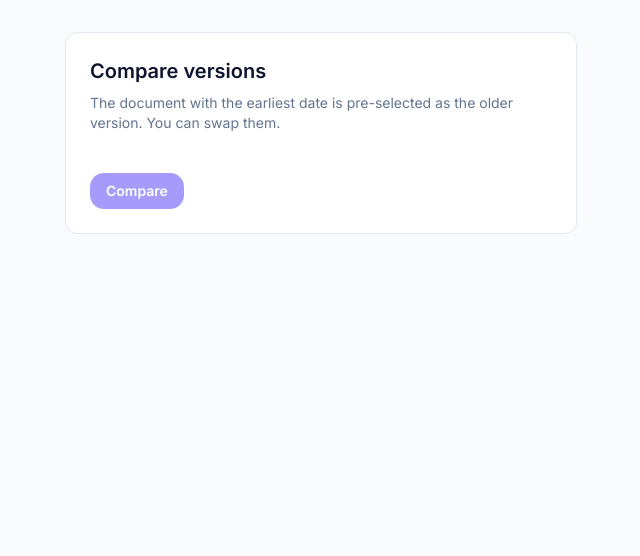
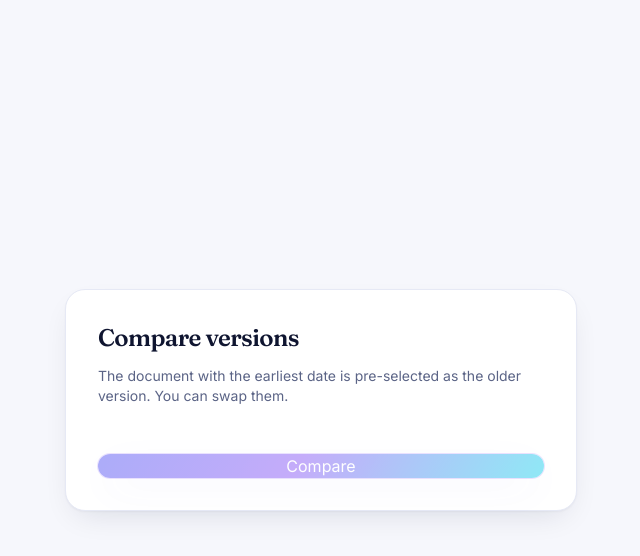
Before and after one commit to Kanishka-Trivedi/contract-analyzer, a Next.js app: page /compare/new in a window 1280 px wide. Shown: the top 556 px of the page, without its empty margins (319-959 px from the left). Built offline with nearby package versions, Linux system fonts and the light colour scheme.

Commit message:
3. FIX OTHER PAGES

```diff
--- a/src/app/compare/new/page.tsx
+++ b/src/app/compare/new/page.tsx
@@ -45,27 +45,30 @@ function NewCompareForm() {
   const newer = ids.find(id => id !== older);
 
   return (
-    <main className="min-h-screen bg-slate-50 p-8">
-      <div className="mx-auto max-w-lg rounded-xl border border-slate-200 bg-white p-6">
-        <h1 className="text-xl font-semibold">Compare versions</h1>
-        <p className="mt-2 text-sm text-slate-500">The document with the earliest date is pre-selected as the older version. You can swap them.</p>
-        <div className="mt-5 space-y-2">
+    <main className="min-h-screen bg-[var(--paper)] p-8 flex items-center justify-center fade-up">
+      <div className="mx-auto max-w-lg w-full rounded-[var(--radius-card)] border border-[var(--card-line)] bg-[var(--card)] p-8 shadow-[var(--shadow-card)]">
+        <h1 className="text-2xl font-semibold font-heading tracking-tight text-[var(--text)]">Compare versions</h1>
+        <p className="mt-3 text-sm text-[var(--muted)]">The document with the earliest date is pre-selected as the older version. You can swap them.</p>
+        <div className="mt-6 space-y-3">
           {ids.map(id => (
-            <label key={id} className={`flex items-center gap-3 rounded border p-3 cursor-pointer ${older === id ? 'border-indigo-400 bg-indigo-50' : ''}`}>
-              <input type="radio" name="older" checked={older === id} onChange={() => setOlder(id)} />
-              <span className="flex-1 text-sm font-medium truncate">{getName(id)}</span>
-              {older === id && <span className="text-xs text-indigo-600 font-semibold">Older (A)</span>}
-              {newer === id && older !== null && <span className="text-xs text-emerald-600 font-semibold">Newer (B)</span>}
+            <label key={id} className={`flex items-center gap-3 rounded-[var(--radius-md)] border p-4 cursor-pointer transition-colors ${older === id ? 'border-[#8B5CF6] bg-[#8B5CF6]/5' : 'border-[var(--card-line)] hover:border-[#8B5CF6]/30'}`}>
+              <input type="radio" name="older" checked={older === id} onChange={() => setOlder(id)} className="accent-[#8B5CF6]" />
+              <span className="flex-1 text-sm font-semibold truncate text-[var(--text)]">{getName(id)}</span>
+              {older === id && <span className="text-[10px] tracking-[0.14em] uppercase text-[#8B5CF6] font-bold">Older (A)</span>}
+              {newer === id && older !== null && <span className="text-[10px] tracking-[0.14em] uppercase text-[var(--verified)] font-bold">Newer (B)</span>}
             </label>
           ))}
         </div>
         {older !== null && newer !== undefined && (
-          <p className="mt-3 text-xs text-slate-500">
-            Will compare: <span className="text-red-600 font-medium">{getName(older)}</span> → <span className="text-emerald-600 font-medium">{getName(newer)}</span>
+          <p className="mt-4 text-xs font-semibold text-[var(--muted)] flex items-center gap-2">
+            <span className="uppercase tracking-[0.14em] text-[10px]">Will compare:</span>
+            <span className="text-[var(--unverified)]">{getName(older)}</span>
+            <span className="text-[var(--card-line)]">→</span>
+            <span className="text-[var(--verified)]">{getName(newer)}</span>
           </p>
         )}
-        {error && <p className="mt-3 text-sm text-red-600">{error}</p>}
-        <button disabled={busy || older === null} onClick={start} className="mt-5 rounded bg-indigo-600 px-4 py-2 text-sm font-semibold text-white disabled:opacity-50">
+        {error && <p className="mt-4 text-sm font-semibold text-[var(--unverified)]">{error}</p>}
+        <button disabled={busy || older === null} onClick={start} className="btn-primary mt-6 w-full disabled:opacity-50">
           {busy ? 'Starting...' : 'Compare'}
         </button>
       </div>
```
